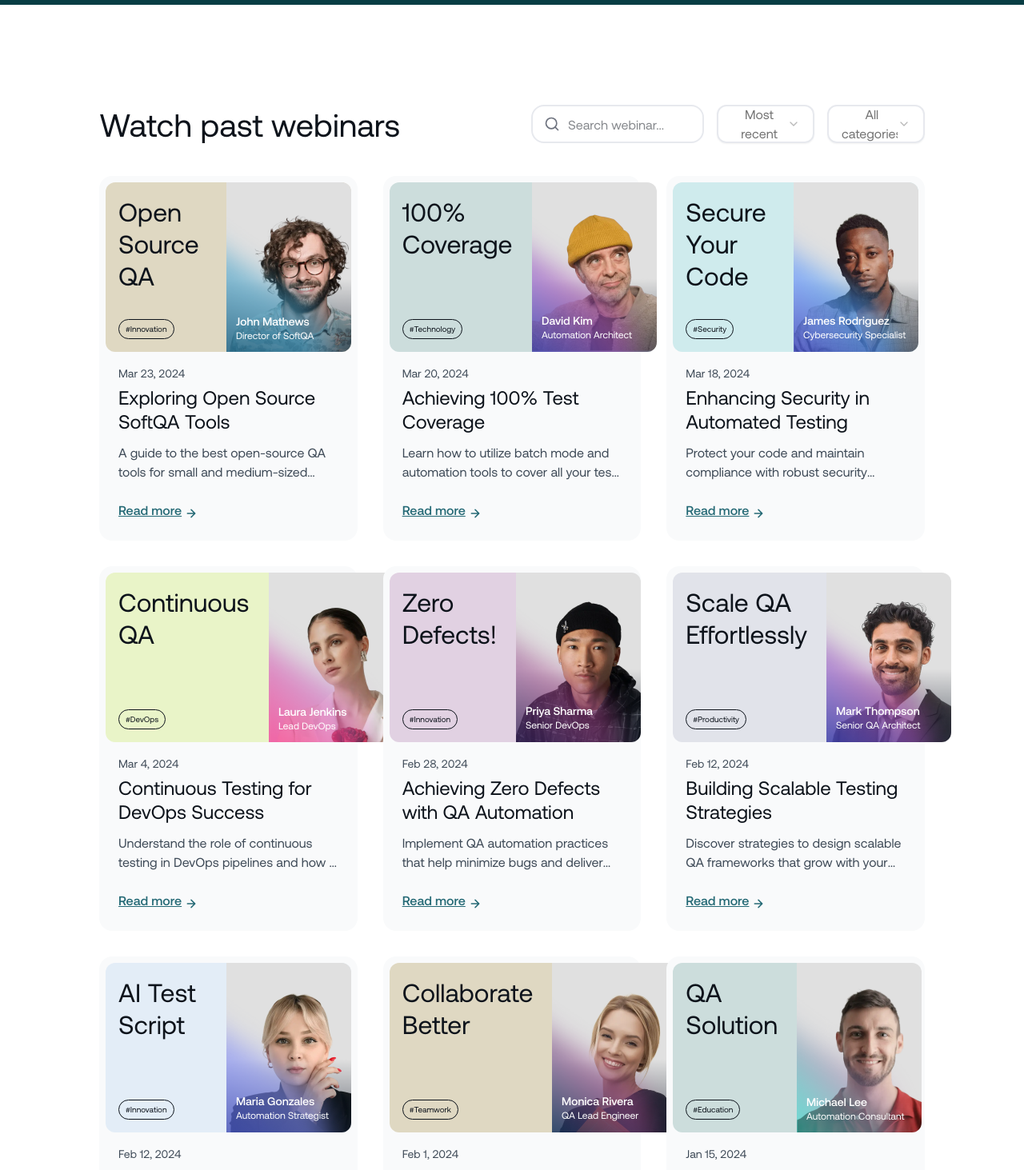
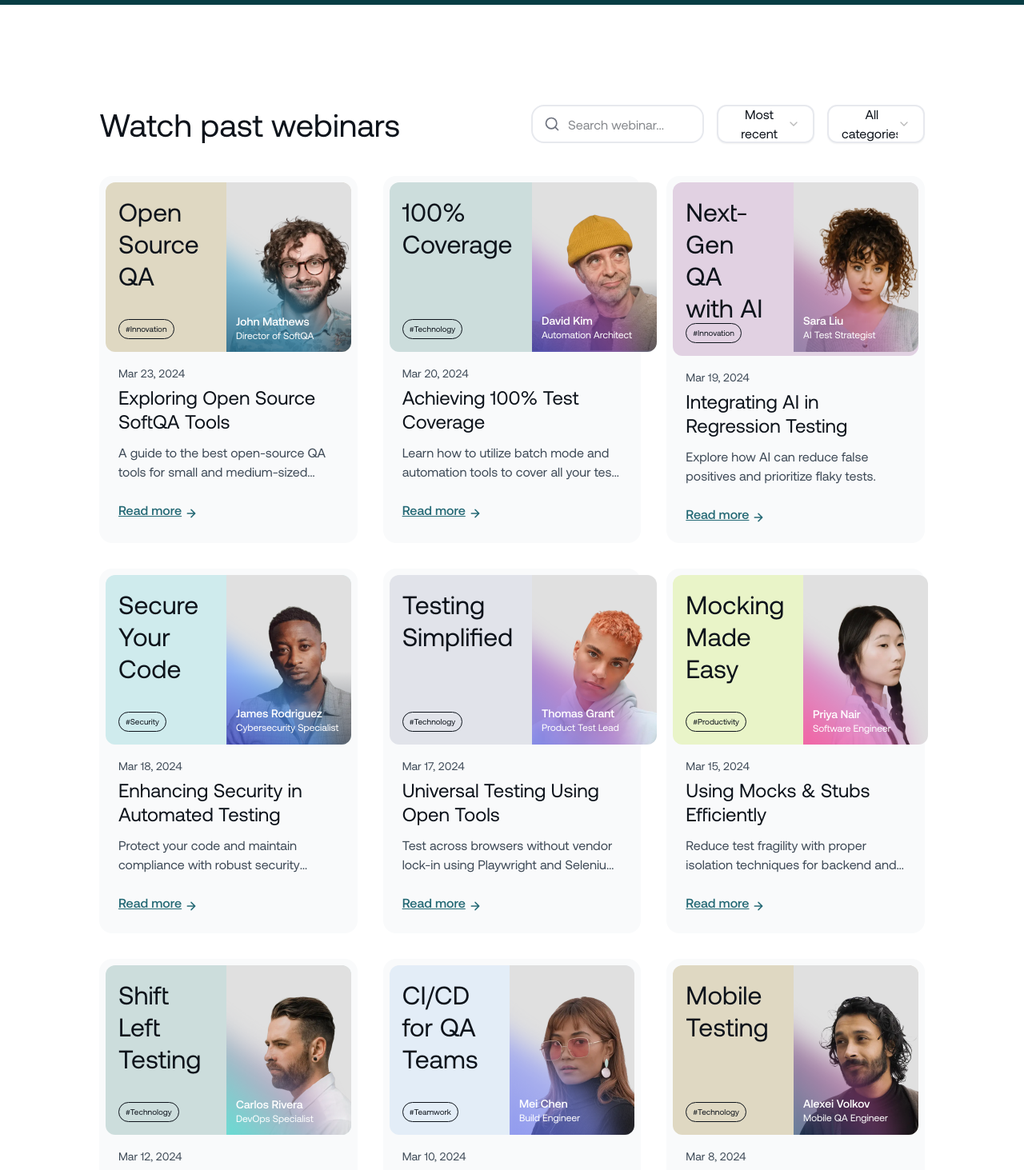
Before and after one commit to azkaanasiyya/softqa, a Next.js app: page /webinar in a window 1280 px wide. Shown: the part 1260-2723 px from the top of the page at 80% size. Built offline with nearby package versions, Linux system fonts and the light colour scheme.

Commit message:
feat(webinar): add recent filtering for webinars

```diff
--- a/src/components/data/webinars.ts
+++ b/src/components/data/webinars.ts
@@ -7,6 +7,7 @@ export const webinars = [
         date: "Mar 23, 2024",
         subtitle: "Exploring Open Source SoftQA Tools",
         description: "A guide to the best open-source QA tools for small and medium-sized teams.",
+        views: 100,
     },
     {
         title: "100% Coverage",
@@ -16,6 +17,7 @@ export const webinars = [
         date: "Mar 20, 2024",
         subtitle: "Achieving 100% Test Coverage",
         description: "Learn how to utilize batch mode and automation tools to cover all your test cases and minimize technical debt.",
+        views: 1000,
     },
     {
         title: "Secure Your Code",
@@ -25,6 +27,7 @@ export const webinars = [
         date: "Mar 18, 2024",
         subtitle: "Enhancing Security in Automated Testing",
         description: "Protect your code and maintain compliance with robust security measures in your automated testing processes.",
+        views: 700,
     },
     {
         title: "Continuous QA",
@@ -34,6 +37,7 @@ export const webinars = [
         date: "Mar 4, 2024",
         subtitle: "Continuous Testing for DevOps Success",
         description: "Understand the role of continuous testing in DevOps pipelines and how it enhances collaboration and delivery speed.",
+        views: 790,
     },
     {
         title: "Zero Defects!",
@@ -43,6 +47,7 @@ export const webinars = [
         date: "Feb 28, 2024",
         subtitle: "Achieving Zero Defects with QA Automation",
         description: "Implement QA automation practices that help minimize bugs and deliver software with zero defects.",
+        views: 300,
     },
     {
         title: "Scale QA Effortlessly",
@@ -52,6 +57,7 @@ export const webinars = [
         date: "Feb 12, 2024",
         subtitle: "Building Scalable Testing Strategies",
         description: "Discover strategies to design scalable QA frameworks that grow with your organization’s needs.",
+        views: 1700,
     },
     {
         title: "AI Test Script",
@@ -61,6 +67,7 @@ export const webinars = [
         date: "Feb 12, 2024",
         subtitle: "Writing Test Scripts with AI Assistance",
         description: "Learn how AI can help you generate and refine test scripts, saving time and reducing errors.",
+        views: 750,
     },
     {
         title: "Collaborate Better",
@@ -70,6 +77,7 @@ export const webinars = [
         date: "Feb 1, 2024",
         subtitle: "Bridging the Gap: Developers and Testers",
         description: "Foster collaboration between development and QA teams to enhance software quality and team dynamics.",
+        views: 3000,
     },
     {
         title: "QA Solution",
@@ -79,6 +87,7 @@ export const webinars = [
         date: "Jan 15, 2024",
         subtitle: "QA Automation: Challenges and Solutions",
         description: "Overcome the common challenges faced during QA automation with tried-and-true solutions.",
+        views: 100,
     },
     {
         title: "Next-Gen QA with AI",
@@ -88,6 +97,7 @@ export const webinars = [
         date: "Mar 19, 2024",
         subtitle: "Integrating AI in Regression Testing",
         description: "Explore how AI can reduce false positives and prioritize flaky tests.",
+        views: 890,
     },
     {
         title: "Testing Simplified",
@@ -97,6 +107,7 @@ export const webinars = [
         date: "Mar 17, 2024",
         subtitle: "Universal Testing Using Open Tools",
         description: "Test across browsers without vendor lock-in using Playwright and Selenium Grid.",
+        views: 70,
     },
     {
         title: "Mocking Made Easy",
@@ -106,6 +117,7 @@ export const webinars = [
         date: "Mar 15, 2024",
         subtitle: "Using Mocks & Stubs Efficiently",
         description: "Reduce test fragility with proper isolation techniques for backend and third-party APIs.",
+        views: 900,
     },
     {
         title: "Shift Left Testing",
@@ -115,6 +127,7 @@ export const webinars = [
         date: "Mar 12, 2024",
         subtitle: "Catch Bugs Earlier in Dev Lifecycle",
         description: "How test automation in early dev stages can reduce cost and improve quality.",
+        views: 1230,
     },
     {
         title: "CI/CD for QA Teams",
@@ -124,6 +137,7 @@ export const webinars = [
         date: "Mar 10, 2024",
         subtitle: "Streamlining QA in Jenkins & GitHub",
         description: "Create robust testing pipelines that integrate smoothly into your CI/CD process.",
+        views: 400,
     },
     {
         title: "Mobile Testing",
@@ -133,6 +147,7 @@ export const webinars = [
         date: "Mar 8, 2024",
         subtitle: "Reliable Tests for Android & iOS",
         description: "From emulators to device farms, learn how to test across devices effectively.",
+        views: 794,
     },
     {
         title: "Integration Testing",
@@ -142,6 +157,7 @@ export const webinars = [
         date: "Mar 6, 2024",
         subtitle: "Connecting Microservices Without the Pain",
         description: "Learn strategies for stable integration tests in microservice-heavy systems.",
+        views: 630,
     },
     {
         title: "Test Data",
@@ -151,6 +167,7 @@ export const webinars = [
         date: "Mar 3, 2024",
         subtitle: "Automate Your Test Data Strategy",
         description: "How to manage dynamic test data and stay compliant with real-world scenarios.",
+        views: 709,
     },
     {
         title: "Testing In Agile",
@@ -160,5 +177,6 @@ export const webinars = [
         date: "Feb 28, 2024",
         subtitle: "QA Role in Fast Iteration Cycles",
         description: "Understand how to balance coverage and speed in fast-paced development teams.",
+        views: 2000,
     },
 ]
--- a/src/components/webinar/features.tsx
+++ b/src/components/webinar/features.tsx
@@ -1,4 +1,4 @@
-// components/WebinarFeatures.jsx
+// src/components/WebinarFeatures.jsx
 "use client"
 import Image from "next/image"
 import Link from "next/link"
@@ -15,12 +15,31 @@ export default function WebinarFeatures() {
   const [currentPage, setCurrentPage] = useState(1)
   const [itemsPerPage, setItemsPerPage] = useState(9)
   const [selectedCategory, setSelectedCategory] = useState("all")
+  const [sortOption, setSortOption] = useState("recent")
 
   const filteredWebinars = webinars.filter((webinar) => {
     if (selectedCategory === "all") {
       return true
     }
-    return webinar.tag.toLowerCase() === selectedCategory.toLowerCase()
+    const webinarTagWithoutHash = webinar.tag.substring(1).toLowerCase()
+    return webinarTagWithoutHash === selectedCategory
+  })
+
+  const sortedWebinars = [...filteredWebinars].sort((a, b) => {
+    if (sortOption === "recent") {
+      const dateA = new Date(a.date)
+      const dateB = new Date(b.date)
+      return dateB.getTime() - dateA.getTime()
+    }
+    if (sortOption === "old") {
+      const dateA = new Date(a.date)
+      const dateB = new Date(b.date)
+      return dateA.getTime() - dateB.getTime()
+    }
+    if (sortOption === "pop") {
+      return b.views - a.views
+    }
+    return 0
   })
 
   useEffect(() => {
@@ -32,15 +51,18 @@ export default function WebinarFeatures() {
         setItemsPerPage(8)
       }
     }
-
     handleResize()
     window.addEventListener("resize", handleResize)
     return () => window.removeEventListener("resize", handleResize)
   }, [])
 
-  const totalPages = Math.ceil(filteredWebinars.length / itemsPerPage)
+  useEffect(() => {
+    setCurrentPage(1)
+  }, [selectedCategory, sortOption])
+
+  const totalPages = Math.ceil(sortedWebinars.length / itemsPerPage)
   const startIdx = (currentPage - 1) * itemsPerPage
-  const currentWebinars = filteredWebinars.slice(startIdx, startIdx + itemsPerPage)
+  const currentWebinars = sortedWebinars.slice(startIdx, startIdx + itemsPerPage)
 
   const handlePrev = () => {
     if (currentPage > 1) {
@@ -54,11 +76,6 @@ export default function WebinarFeatures() {
     }
   }
 
-  useEffect(() => {
-    setCurrentPage(1)
-  }, [selectedCategory]);
-
-
   return (
     <div className="bg-base-white flex flex-col justify-center items-center pt-[48.49px] pb-12 md:py-16 lg:pt-[124px] lg:pb-[132px] px-6 md:px-8 lg:px-[124px]">
       <div className="max-w-[1192px] flex flex-col gap-4 md:gap-6 lg:gap-10">
@@ -68,16 +85,10 @@ export default function WebinarFeatures() {
           </h3>
           <div className="flex flex-row gap-4 w-full">
             <InputWebinar placeholder="Search webinar..." />
-            <SelectRecent />
-            <SelectCategories onCategoryChange={setSelectedCategory} />
+            <SelectRecent onSortChange={setSortOption} selectedSort={sortOption} />
+            <SelectCategories onCategoryChange={setSelectedCategory} selectedCategory={selectedCategory} />
             <div className="flex flex-col md:hidden items-center justify-center w-12 h-12 rounded-[12px] border-2 border-grayscale-100">
-              <Image
-                src="/webinar/filter.png"
-                alt="icon"
-                width={20}
-                height={20}
-                className="w-5 h-5"
-              />
+              <Image src="/webinar/filter.png" alt="icon" width={20} height={20} className="w-5 h-5" />
             </div>
           </div>
         </FadeInSection>
@@ -128,35 +139,23 @@ export default function WebinarFeatures() {
                 </div>
               </div>
             ))}
-            {filteredWebinars.length === 0 && (
-              <div className="text-center">
+            {sortedWebinars.length === 0 && (
+              <div className="text-center md:col-span-2 lg:col-span-3 text-muted-foreground p-10">
                 Tidak ada webinar yang ditemukan.
               </div>
             )}
           </div>
           <FadeInSection delay={0.5} className="flex flex-row justify-between items-center">
-            <div
-              className="flex flex-row gap-4 items-center cursor-pointer"
-              onClick={handlePrev}
-            >
+            <div className="flex flex-row gap-4 items-center cursor-pointer" onClick={handlePrev}>
               <div
                 className={cn(
                   "flex justify-center items-center w-8 h-8 rounded-full border-transparent transition-colors",
-                  currentPage === 1
-                  ? "bg-[#FAFAFA] cursor-not-allowed"
-                  : "bg-primary-500 cursor-pointer hover:bg-primary-400"
+                  currentPage === 1 ? "bg-[#FAFAFA] cursor-not-allowed" : "bg-primary-500 cursor-pointer hover:bg-primary-400"
                 )}
               >
-                <ArrowLeft
-                  className={cn(
-                    "w-4 h-4",
-                    currentPage === 1 ? "text-[#ABB1B9]" : "text-base-white"
-                  )}
-                />
+                <ArrowLeft className={cn("w-4 h-4", currentPage === 1 ? "text-[#ABB1B9]" : "text-base-white")} />
               </div>
-              <span className="hidden md:block text-[16px] leading-6 text-[#ABB1B9] font-medium">
-                Previous
-              </span>
+              <span className="hidden md:block text-[16px] leading-6 text-[#ABB1B9] font-medium">Previous</span>
             </div>
             <div className="flex flex-row items-center gap-2">
               {Array.from({ length: totalPages }, (_, idx) => {
@@ -166,9 +165,7 @@ export default function WebinarFeatures() {
                   <div
                     key={pageNum}
                     className={`cursor-pointer rounded-[12px] px-1 pt-0.5 pb-1 w-10 h-10 flex items-center justify-center ${
-                      isActive
-                        ? "bg-primary-500 text-base-white"
-                        : "bg-base-white border-2 border-grayscale-100 text-primary-500"
+                      isActive ? "bg-primary-500 text-base-white" : "bg-base-white border-2 border-grayscale-100 text-primary-500"
                     }`}
                     onClick={() => setCurrentPage(pageNum)}
                   >
@@ -177,13 +174,8 @@ export default function WebinarFeatures() {
                 )
               })}
             </div>
-            <div
-              className="flex flex-row gap-4 items-center cursor-pointer"
-              onClick={handleNext}
-            >
-              <span className="hidden md:block text-[16px] leading-6 text-primary-900 font-medium">
-                Next
-              </span>
+            <div className="flex flex-row gap-4 items-center cursor-pointer" onClick={handleNext}>
+              <span className="hidden md:block text-[16px] leading-6 text-primary-900 font-medium">Next</span>
               <div className="bg-primary-500 flex flex-col justify-center items-center rounded-full p-2">
                 <Image src="/webinar/arrow-right.png" alt="Next" width={16} height={16} />
               </div>
--- a/src/components/webinar/selectcategories.tsx
+++ b/src/components/webinar/selectcategories.tsx
@@ -12,24 +12,25 @@ import { ChevronDownIcon } from "lucide-react"
 
 interface SelectCategoriesProps {
   onCategoryChange: (value: string) => void;
+  selectedCategory: string;
 }
 
-export function SelectCategories( {onCategoryChange}: SelectCategoriesProps ) {
+export function SelectCategories( {onCategoryChange, selectedCategory}: SelectCategoriesProps ) {
   return (
-    <Select onValueChange={onCategoryChange}>
+    <Select onValueChange={onCategoryChange} value={selectedCategory}>
       <SelectTrigger icon={<ChevronDownIcon />} className="w-full max-h-12 h-full hidden md:flex cursor-pointer">
         <SelectValue placeholder="All categories" />
       </SelectTrigger>
       <SelectContent className="overflow-y-auto max-h-[264px] h-full">
         <SelectGroup>
           <SelectItem value="all">All categories</SelectItem>
-          <SelectItem value="#Teamwork">#Teamwork</SelectItem>
-          <SelectItem value="#Technology">#Technology</SelectItem>
-          <SelectItem value="#Productivity">#Productivity</SelectItem>
-          <SelectItem value="#Innovation">#Innovation</SelectItem>
-          <SelectItem value="#Security">#Security</SelectItem>
-          <SelectItem value="#DevOps">#DevOps</SelectItem>
-          <SelectItem value="#Education">#Education</SelectItem>
+          <SelectItem value="teamwork">#Teamwork</SelectItem>
+          <SelectItem value="technology">#Technology</SelectItem>
+          <SelectItem value="productivity">#Productivity</SelectItem>
+          <SelectItem value="innovation">#Innovation</SelectItem>
+          <SelectItem value="security">#Security</SelectItem>
+          <SelectItem value="devOps">#DevOps</SelectItem>
+          <SelectItem value="education">#Education</SelectItem>
         </SelectGroup>
       </SelectContent>
     </Select>
--- a/src/components/webinar/selectrecent.tsx
+++ b/src/components/webinar/selectrecent.tsx
@@ -1,26 +1,32 @@
 import * as React from "react"
+import { Select, SelectContent, SelectGroup, SelectItem, SelectTrigger, SelectValue } from "@/components/ui/select"
+import { ChevronDownIcon } from "lucide-react"
+import { cn } from "@/lib/utils"
 
-import {
-  Select,
-  SelectContent,
-  SelectGroup,
-  SelectItem,
-  SelectTrigger,
-  SelectValue,
-} from "@/components/ui/select"
-import { ChevronDownIcon } from "lucide-react"
+interface SelectRecentProps {
+  onSortChange: (value: string) => void;
+  selectedSort: string;
+}
 
-export function SelectRecent() {
+export function SelectRecent({ onSortChange, selectedSort }: SelectRecentProps) {
+  const options = [
+    { value: "pop", label: "Popular" },
+    { value: "recent", label: "Most recent" },
+    { value: "old", label: "Oldest" },
+  ]
+
   return (
-    <Select>
-      <SelectTrigger icon={<ChevronDownIcon />} className="w-full max-h-12 h-full hidden md:flex cursor-pointer">
+    <Select onValueChange={onSortChange} value={selectedSort}>
+      <SelectTrigger icon={<ChevronDownIcon />} className={cn("w-full max-h-12 h-full hidden md:flex", "cursor-pointer")}>
         <SelectValue placeholder="Most recent" />
       </SelectTrigger>
       <SelectContent>
         <SelectGroup>
-          <SelectItem value="pop">Popular</SelectItem>
-          <SelectItem value="recent">Recent</SelectItem>
-          <SelectItem value="old">Oldest</SelectItem>
+          {options.map((option) => (
+            <SelectItem key={option.value} value={option.value}>
+              {option.label}
+            </SelectItem>
+          ))}
         </SelectGroup>
       </SelectContent>
     </Select>
```
